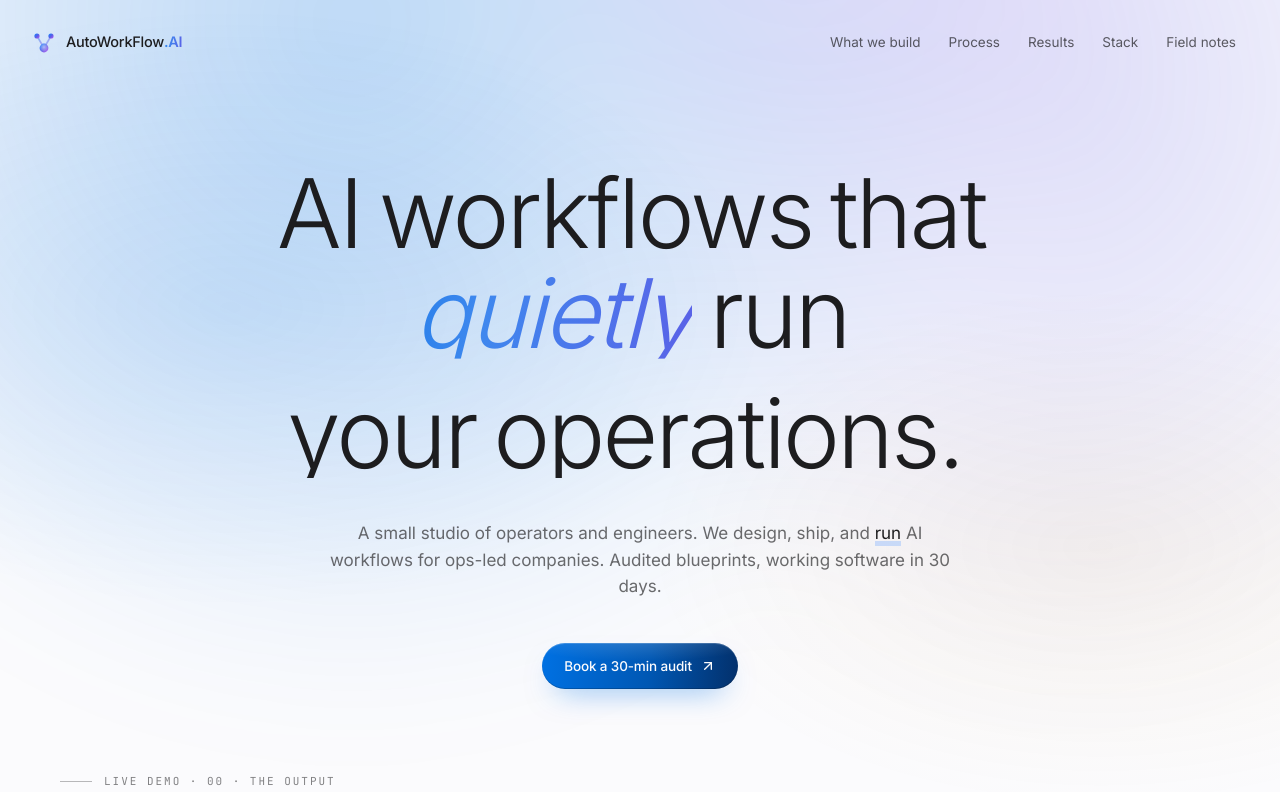
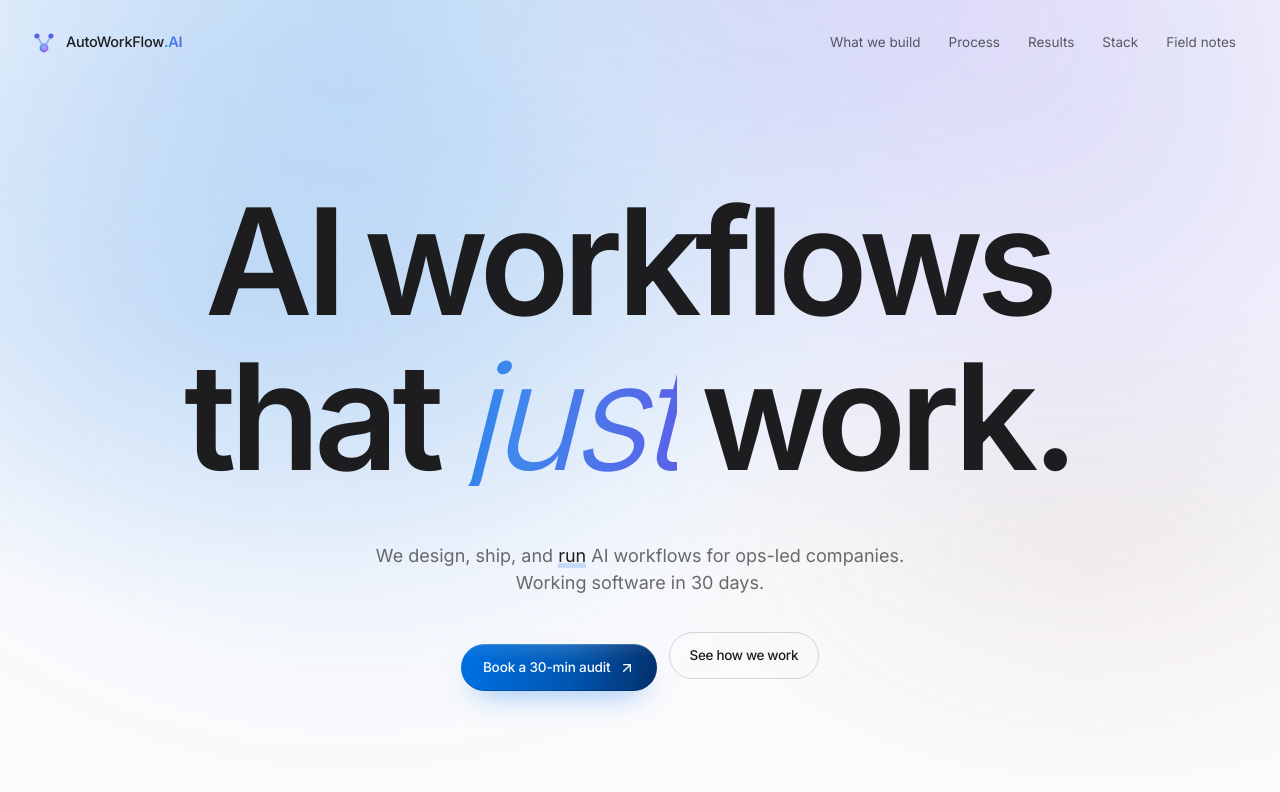
Before and after one commit to deepak-adetech/awf, a Next.js app: page / in a window 1280 px wide. Shown: the top 792 px of the page. Built offline with nearby package versions, Linux system fonts and the light colour scheme.

Commit message:
Bigger, bolder hero: short headline + dual CTA

```diff
--- a/components/Hero.tsx
+++ b/components/Hero.tsx
@@ -5,10 +5,9 @@ import { gsap } from "gsap";
 import { ArrowUpRight } from "lucide-react";
 import MiniWorkflow from "./MiniWorkflow";
 
-const titleLines: string[][] = [
-  ["AI", "workflows", "that"],
-  ["quietly", "run"],
-  ["your", "operations."],
+const titleLines: { words: string[]; accent?: string }[] = [
+  { words: ["AI", "workflows"] },
+  { words: ["that", "just", "work."], accent: "just" },
 ];
 
 export default function Hero() {
@@ -18,10 +17,13 @@ export default function Hero() {
     const ctx = gsap.context(() => {
       const tl = gsap.timeline({ defaults: { ease: "power3.out" } });
 
-      tl.from(
-        ".h-word",
-        { y: 56, opacity: 0, duration: 0.9, stagger: 0.05, delay: 0.1 }
-      );
+      tl.from(".h-word", {
+        y: 80,
+        opacity: 0,
+        duration: 1,
+        stagger: 0.06,
+        delay: 0.1,
+      });
       tl.from(".h-sub", { y: 14, opacity: 0, duration: 0.7 }, "-=0.5");
       tl.from(
         ".h-cta > *",
@@ -50,32 +52,34 @@ export default function Hero() {
   return (
     <section
       ref={root}
-      className="relative pt-28 md:pt-32 pb-16 md:pb-24 overflow-hidden"
+      className="relative pt-28 md:pt-36 pb-16 md:pb-24 overflow-hidden"
     >
       <div className="aurora" aria-hidden />
       <div className="absolute inset-0 hero-gradient-bg pointer-events-none" />
 
       <div className="relative mx-auto max-w-[1200px] px-5">
-        <h1 className="relative mt-8 md:mt-10 display text-[44px] sm:text-[64px] md:text-[80px] lg:text-[96px] leading-[0.98] tracking-tightest text-center">
+        <h1
+          className="relative mt-8 md:mt-12 display text-center text-[56px] sm:text-[88px] md:text-[120px] lg:text-[148px] leading-[0.92]"
+          style={{ fontWeight: 800, letterSpacing: "-0.045em" }}
+        >
           {titleLines.map((line, li) => (
             <span key={li} className="block">
-              {line.map((w, wi) => {
-                const isAccent = w === "quietly";
+              {line.words.map((w, wi) => {
+                const isAccent = w === line.accent;
                 return (
                   <span
                     key={wi}
                     className="inline-block overflow-hidden align-baseline"
                   >
                     <span
-                      className={`h-word inline-block mr-[0.18em] ${
-                        isAccent ? "italic font-light text-gradient-azure" : ""
+                      className={`h-word inline-block mr-[0.16em] ${
+                        isAccent
+                          ? "italic font-light text-gradient-azure"
+                          : ""
                       }`}
+                      style={isAccent ? { fontWeight: 300 } : undefined}
                     >
                       {w}
-                      {li === titleLines.length - 1 &&
-                        wi === line.length - 1 && (
-                          <span className="caret align-middle ml-1.5 hidden md:inline-block" />
-                        )}
                     </span>
                   </span>
                 );
@@ -84,24 +88,26 @@ export default function Hero() {
           ))}
         </h1>
 
-        <p className="h-sub mx-auto mt-7 md:mt-8 max-w-[640px] text-center text-[16px] md:text-[17px] leading-[1.55] text-ink/65">
-          A small studio of operators and engineers. We design, ship, and{" "}
+        <p className="h-sub mx-auto mt-8 md:mt-10 max-w-[560px] text-center text-[16px] md:text-[18px] leading-[1.5] text-ink/65">
+          We design, ship, and{" "}
           <span className="relative inline-block text-ink">
             run
             <span className="absolute left-0 right-0 bottom-[1px] h-[5px] bg-azure-200/70 -z-0" />
           </span>{" "}
-          AI workflows for ops-led companies. Audited blueprints, working
-          software in 30 days.
+          AI workflows for ops-led companies. Working software in 30 days.
         </p>
 
-        <div className="h-cta mt-8 flex flex-wrap items-center justify-center gap-3">
+        <div className="h-cta mt-9 flex flex-wrap items-center justify-center gap-3">
           <a href="#contact" className="btn-grad">
             Book a 30-min audit <ArrowUpRight size={16} />
+          </a>
+          <a href="#process" className="btn-ghost">
+            See how we work
           </a>
         </div>
 
         {/* Full-section workflow showcase */}
-        <div className="mt-16 md:mt-24">
+        <div className="mt-20 md:mt-28">
           <div className="wf-section-head grid lg:grid-cols-12 gap-8 items-end mb-8 md:mb-10">
             <div className="lg:col-span-7">
               <div className="eyebrow flex items-center gap-3">
```
